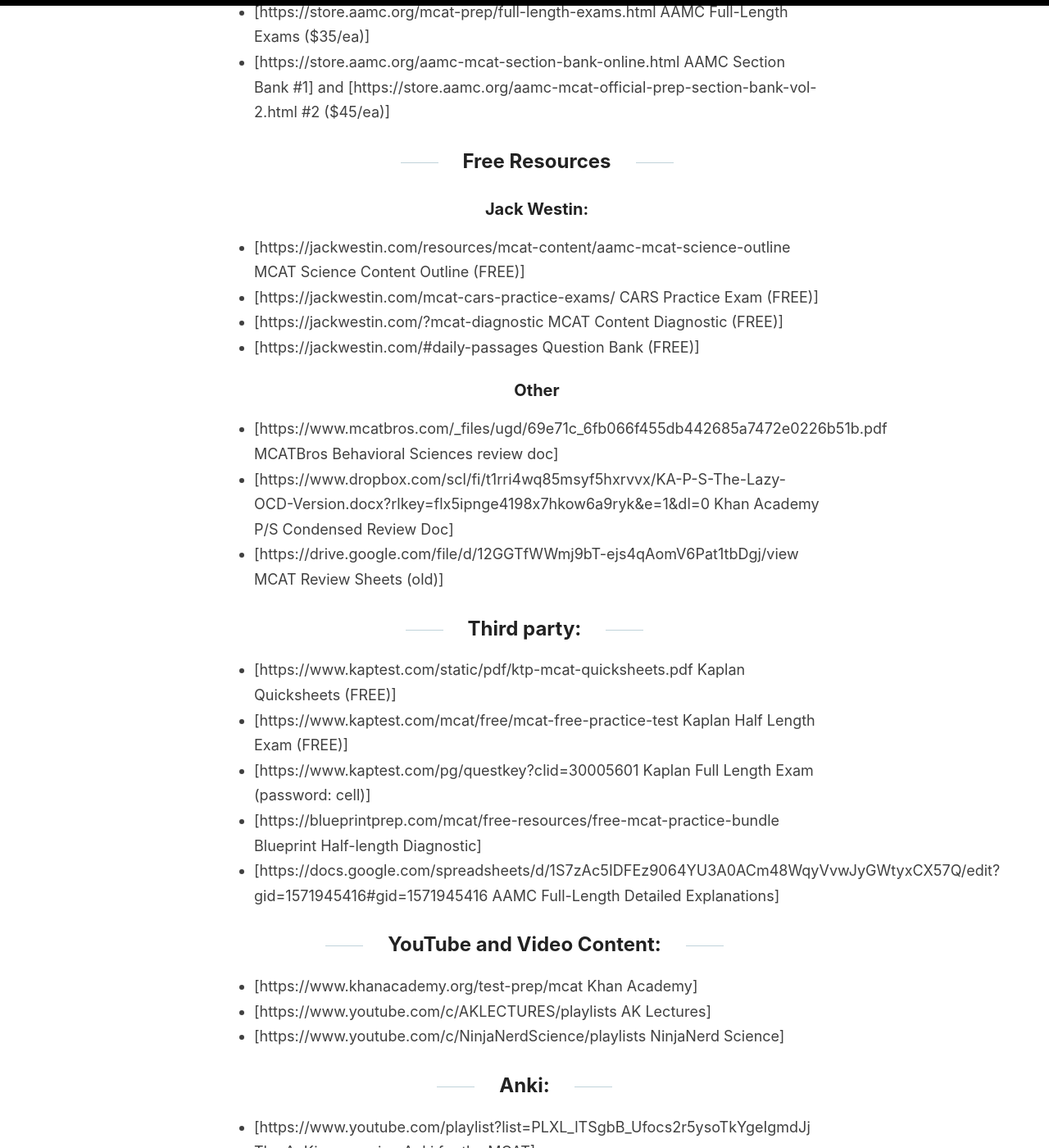
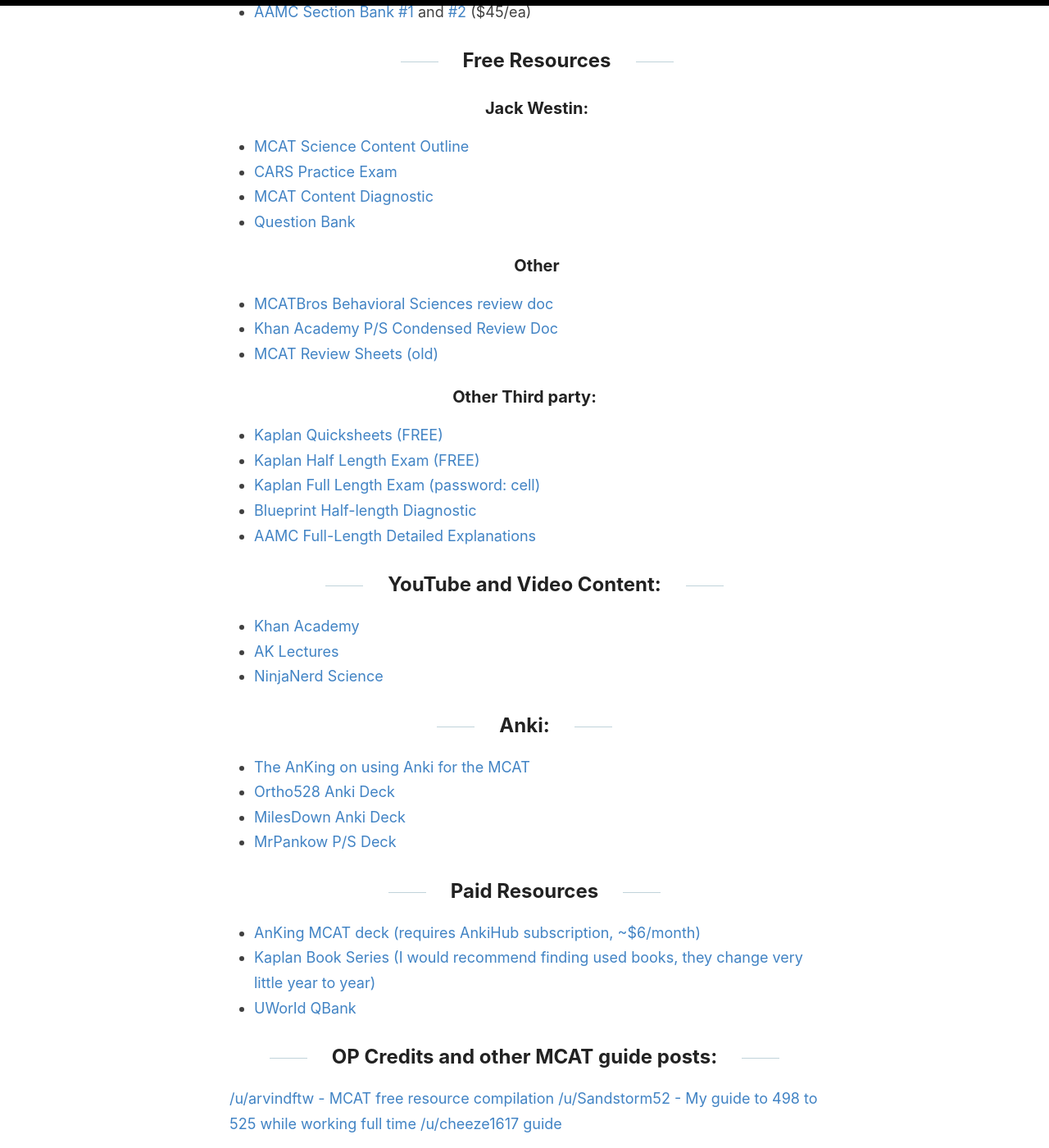
Before and after one commit to colinmccornack/colinmccornack.github.io, a Jekyll site: the page built from _posts/2025-04-20-MCAT-Resources.md, in a window 1280 px wide and 1400 px high, scrolled down 575 px. Shown: the whole window at 82% size. Built offline with Jekyll 4.4.1, drawn with Linux system fonts in a browser that asks for light colours; some of the changed text lies outside the part shown.

Commit message:
Last formatting changes

```diff
--- a/_posts/2025-04-20-MCAT-Resources.md
+++ b/_posts/2025-04-20-MCAT-Resources.md
@@ -6,44 +6,44 @@
 I pulled most of these from Reddit posts and comments, you can find the links to the original posts/comments at the end of the document
 ## AAMC Resources:
 * [AAMC free sample test](https://students-residents.aamc.org/prepare-mcat-exam/free-planning-and-study-resources )
-* [https://students-residents.aamc.org/prepare-mcat-exam/free-planning-and-study-resources AAMC free practice test/Full-length (FL) #5]
-* [https://store.aamc.org/mcat-prep/full-length-exams.html AAMC Full-Length Exams ($35/ea)]
-* [https://store.aamc.org/aamc-mcat-section-bank-online.html AAMC Section Bank #1] and [https://store.aamc.org/aamc-mcat-official-prep-section-bank-vol-2.html #2 ($45/ea)]
+* [AAMC free practice test/Full-length (FL) #5](https://students-residents.aamc.org/prepare-mcat-exam/free-planning-and-study-resources)
+* [AAMC Full-Length Exams ($35/ea)](https://store.aamc.org/mcat-prep/full-length-exams.html )
+* [AAMC Section Bank #1](https://store.aamc.org/aamc-mcat-section-bank-online.html) and [#2](https://store.aamc.org/aamc-mcat-official-prep-section-bank-vol-2.html) ($45/ea)
 ## Free Resources
 ### Jack Westin:
-* [https://jackwestin.com/resources/mcat-content/aamc-mcat-science-outline MCAT Science Content Outline (FREE)]
-* [https://jackwestin.com/mcat-cars-practice-exams/ CARS Practice Exam (FREE)]
-* [https://jackwestin.com/?mcat-diagnostic MCAT Content Diagnostic (FREE)]
-* [https://jackwestin.com/#daily-passages Question Bank (FREE)]
+* [MCAT Science Content Outline](https://jackwestin.com/resources/mcat-content/aamc-mcat-science-outline)
+* [CARS Practice Exam](https://jackwestin.com/mcat-cars-practice-exams/)
+* [MCAT Content Diagnostic](https://jackwestin.com/?mcat-diagnostic)
+* [Question Bank](https://jackwestin.com/#daily-passages)
 ### Other
-* [https://www.mcatbros.com/_files/ugd/69e71c_6fb066f455db442685a7472e0226b51b.pdf MCATBros Behavioral Sciences review doc]
-* [https://www.dropbox.com/scl/fi/t1rri4wq85msyf5hxrvvx/KA-P-S-The-Lazy-OCD-Version.docx?rlkey=flx5ipnge4198x7hkow6a9ryk&e=1&dl=0 Khan Academy P/S Condensed Review Doc]
-* [https://drive.google.com/file/d/12GGTfWWmj9bT-ejs4qAomV6Pat1tbDgj/view MCAT Review Sheets (old)]
+* [MCATBros Behavioral Sciences review doc](https://www.mcatbros.com/_files/ugd/69e71c_6fb066f455db442685a7472e0226b51b.pdf)
+* [Khan Academy P/S Condensed Review Doc](https://www.dropbox.com/scl/fi/t1rri4wq85msyf5hxrvvx/KA-P-S-The-Lazy-OCD-Version.docx?rlkey=flx5ipnge4198x7hkow6a9ryk&e=1&dl=0)
+* [MCAT Review Sheets (old)](https://drive.google.com/file/d/12GGTfWWmj9bT-ejs4qAomV6Pat1tbDgj/view)
 
-## Third party:
-* [https://www.kaptest.com/static/pdf/ktp-mcat-quicksheets.pdf Kaplan Quicksheets (FREE)]
-* [https://www.kaptest.com/mcat/free/mcat-free-practice-test Kaplan Half Length Exam (FREE)]
-* [https://www.kaptest.com/pg/questkey?clid=30005601 Kaplan Full Length Exam (password: cell)]
-* [https://blueprintprep.com/mcat/free-resources/free-mcat-practice-bundle Blueprint Half-length Diagnostic]
-* [https://docs.google.com/spreadsheets/d/1S7zAc5IDFEz9064YU3A0ACm48WqyVvwJyGWtyxCX57Q/edit?gid=1571945416#gid=1571945416 AAMC Full-Length Detailed Explanations]
+### Other Third party:
+* [Kaplan Quicksheets (FREE)](https://www.kaptest.com/static/pdf/ktp-mcat-quicksheets.pdf)
+* [Kaplan Half Length Exam (FREE)](https://www.kaptest.com/mcat/free/mcat-free-practice-test)
+* [Kaplan Full Length Exam (password: cell)](https://www.kaptest.com/pg/questkey?clid=30005601)
+* [Blueprint Half-length Diagnostic](https://blueprintprep.com/mcat/free-resources/free-mcat-practice-bundle )
+* [AAMC Full-Length Detailed Explanations](https://docs.google.com/spreadsheets/d/1S7zAc5IDFEz9064YU3A0ACm48WqyVvwJyGWtyxCX57Q/edit?gid=1571945416#gid=1571945416)
 
 ## YouTube and Video Content:
-* [https://www.khanacademy.org/test-prep/mcat Khan Academy]
-* [https://www.youtube.com/c/AKLECTURES/playlists AK Lectures]
-* [https://www.youtube.com/c/NinjaNerdScience/playlists NinjaNerd Science]
+* [Khan Academy](https://www.khanacademy.org/test-prep/mcat)
+* [AK Lectures](https://www.youtube.com/c/AKLECTURES/playlists)
+* [NinjaNerd Science](https://www.youtube.com/c/NinjaNerdScience/playlists)
 
 ## Anki:
-* [https://www.youtube.com/playlist?list=PLXL_lTSgbB_Ufocs2r5ysoTkYgeIgmdJj The AnKing on using Anki for the MCAT]
-* [https://drive.google.com/drive/folders/1riXzrofY7h6UInHbBp0iMjY0LaQ_5Oue Ortho528 Anki Deck]
-* [https://drive.google.com/file/d/1neyVXp_prnmVManHHCB6lZOOL6xEykPE/view MilesDown Anki Deck]
-* [https://drive.google.com/file/d/1zcni3moeevG20iEuKHa443VljXck9Er1/view MrPankow P/S Deck]
+* [The AnKing on using Anki for the MCAT](https://www.youtube.com/playlist?list=PLXL_lTSgbB_Ufocs2r5ysoTkYgeIgmdJj)
+* [Ortho528 Anki Deck](https://drive.google.com/drive/folders/1riXzrofY7h6UInHbBp0iMjY0LaQ_5Oue)
+* [MilesDown Anki Deck](https://drive.google.com/file/d/1neyVXp_prnmVManHHCB6lZOOL6xEykPE/view)
+* [MrPankow P/S Deck](https://drive.google.com/file/d/1zcni3moeevG20iEuKHa443VljXck9Er1/view)
 
 ## Paid Resources
-* [https://app.ankihub.net/decks/d7bf5573-65ee-4c40-aa9f-d0b20fd653af AnKing MCAT deck (requires AnkiHub subscription, ~$6/month)]
-[https://www.kaptest.com/mcat/mcat-books Kaplan Book Series (I would recommend finding used books, they change very little year to year)]
-[https://gradschool.uworld.com/mcat/question-bank/ UWorld QBank]
+* [AnKing MCAT deck (requires AnkiHub subscription, ~$6/month)](https://app.ankihub.net/decks/d7bf5573-65ee-4c40-aa9f-d0b20fd653af)
+* [Kaplan Book Series (I would recommend finding used books, they change very little year to year)](https://www.kaptest.com/mcat/mcat-books)
+* [UWorld QBank](https://gradschool.uworld.com/mcat/question-bank/)
 
 ## OP Credits and other MCAT guide posts:
-[https://old.reddit.com/r/Mcat/comments/p12r0f/the_ultimate_mcat_free_resource_compilation_w/ /u/arvindftw]
-[https://old.reddit.com/r/Mcat/comments/1avqg14/my_guide_to_498_to_525_while_working_full_time/ /u/Sandstorm52]
-[https://drive.google.com/drive/folders/151WemU5sUBxAdwgwr8TaJLnoXqdKmms7 /u/cheeze1617 guide]
+[/u/arvindftw - MCAT free resource compilation](https://old.reddit.com/r/Mcat/comments/p12r0f/the_ultimate_mcat_free_resource_compilation_w/)
+[/u/Sandstorm52 - My guide to 498 to 525 while working full time](https://old.reddit.com/r/Mcat/comments/1avqg14/my_guide_to_498_to_525_while_working_full_time/)
+[/u/cheeze1617 guide](https://drive.google.com/drive/folders/151WemU5sUBxAdwgwr8TaJLnoXqdKmms7)
```
Also changed, not shown: _posts/2025-04-20-MCAT-Study-Plan.md (+1 -1 lines).
